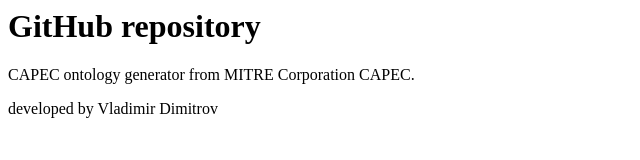
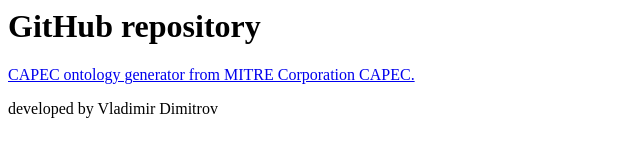
Before and after one commit to VladimirDimitrov1957/CAPEC-ontology-generator, a plain HTML site: page index.html in a window 1280 px wide. Shown: the whole page, without its empty margins (0-640 px from the left). Drawn offline with Linux system fonts and the light colour scheme.

Commit message:
Update index.html

```diff
--- a/index.html
+++ b/index.html
@@ -3,9 +3,8 @@
     <title>CAPEC ontology generator from MITRE Corporation CAPEC.</title>
   </head>
   <body>
-
     <h1>GitHub repository</h1>
-    <p>CAPEC ontology generator from MITRE Corporation CAPEC.</p>
+    <a href="https://github.com/VladimirDimitrov1957/CAPEC-ontology-generator">CAPEC ontology generator from MITRE Corporation CAPEC.</a>
 	<p>developed by Vladimir Dimitrov</p>
   </body>
 </html>
```
